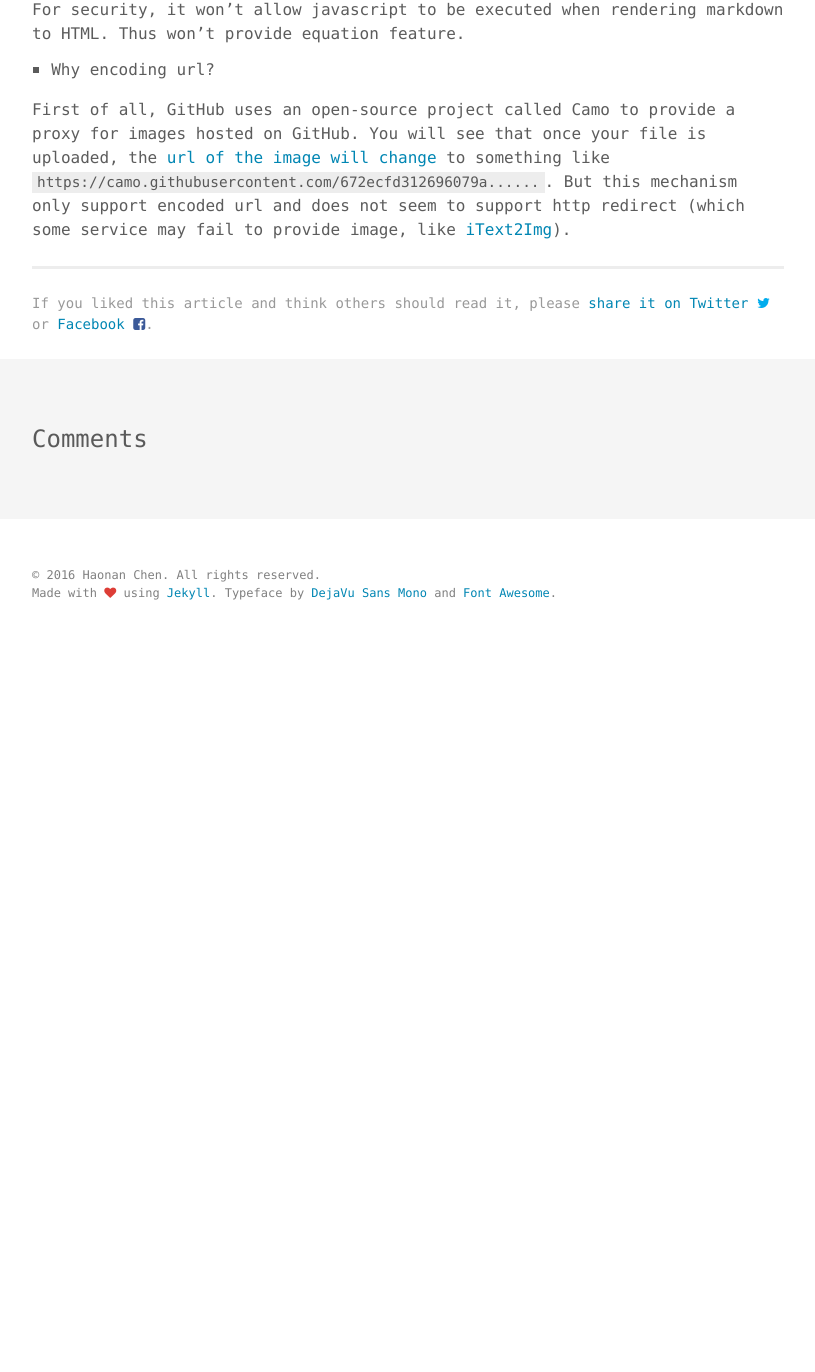
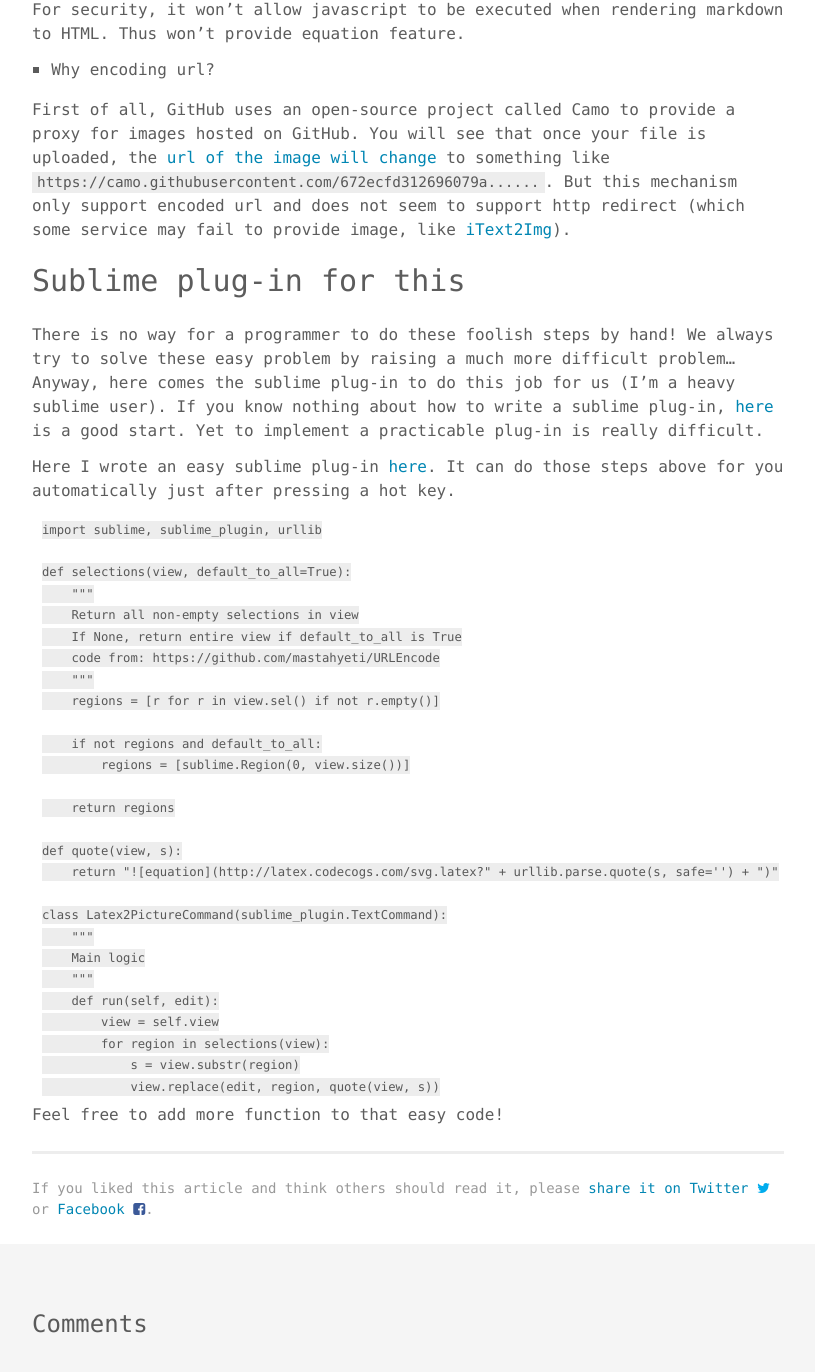
Before and after one commit to chaonan99/chaonan99.github.io, a Jekyll site: the page built from _posts/2016-08-31-how-to-add-equation-on-github-markdown-file.md, in a window 1280 px wide and 1400 px high, scrolled down 1273 px. Shown: the top 1372 px of the window, without its empty margins (232-1047 px from the left). Built offline with Jekyll 4.4.1, drawn with Linux system fonts in a browser that asks for light colours; comment, search, counter and statistics services are not loaded; before the commit the page ends 1924 px from its top, so only the background shows below that.

Commit message:
Sublime plug-in added for github equation post

````diff
--- a/_posts/2016-08-31-how-to-add-equation-on-github-markdown-file.md
+++ b/_posts/2016-08-31-how-to-add-equation-on-github-markdown-file.md
@@ -3,7 +3,7 @@ layout: post
 title: "How to Add Equation on Github Markdown File"
 comments: true
 description: "This blog post tells you how to show latex equation on GitHub (not GitHub page, but .md file like README)."
-keywords: "GitHub, markdown, latex, camo"
+keywords: "GitHub, markdown, latex, camo, sublime, plug-in"
 ---
 
 > This blog post tells you how to show latex equation on GitHub (not GitHub Page, but .md file like README).
@@ -29,3 +29,40 @@ GitHub markdown parsing is performed by the [SunDown](https://github.com/vmg/sun
 * Why encoding url?
 
 First of all, GitHub uses an open-source project called Camo to provide a proxy for images hosted on GitHub. You will see that once your file is uploaded, the [url of the image will change](https://help.github.com/articles/why-do-my-images-have-strange-urls/) to something like `https://camo.githubusercontent.com/672ecfd312696079a......`. But this mechanism only support encoded url and does not seem to support http redirect (which some service may fail to provide image, like [iText2Img](http://www.sciweavers.org/free-online-latex-equation-editor)).
+
+# Sublime plug-in for this
+There is no way for a programmer to do these foolish steps by hand! We always try to solve these easy problem by raising a much more difficult problem... Anyway, here comes the sublime plug-in to do this job for us (I'm a heavy sublime user). If you know nothing about how to write a sublime plug-in, [here](https://clarknikdelpowell.com/blog/creating-sublime-text-3-plugins-part-1/) is a good start. Yet to implement a practicable plug-in is really difficult.
+
+Here I wrote an easy sublime plug-in [here](https://github.com/chaonan99/Latex2Picture). It can do those steps above for you automatically just after pressing a hot key.
+
+```Python
+import sublime, sublime_plugin, urllib
+
+def selections(view, default_to_all=True):
+    """
+    Return all non-empty selections in view
+    If None, return entire view if default_to_all is True
+    code from: https://github.com/mastahyeti/URLEncode
+    """
+    regions = [r for r in view.sel() if not r.empty()]
+
+    if not regions and default_to_all:
+        regions = [sublime.Region(0, view.size())]
+
+    return regions
+
+def quote(view, s):
+    return "![equation](http://latex.codecogs.com/svg.latex?" + urllib.parse.quote(s, safe='') + ")"
+
+class Latex2PictureCommand(sublime_plugin.TextCommand):
+    """
+    Main logic
+    """
+    def run(self, edit):
+        view = self.view
+        for region in selections(view):
+            s = view.substr(region)
+            view.replace(edit, region, quote(view, s))
+```
+
+Feel free to add more function to that easy code!
````
